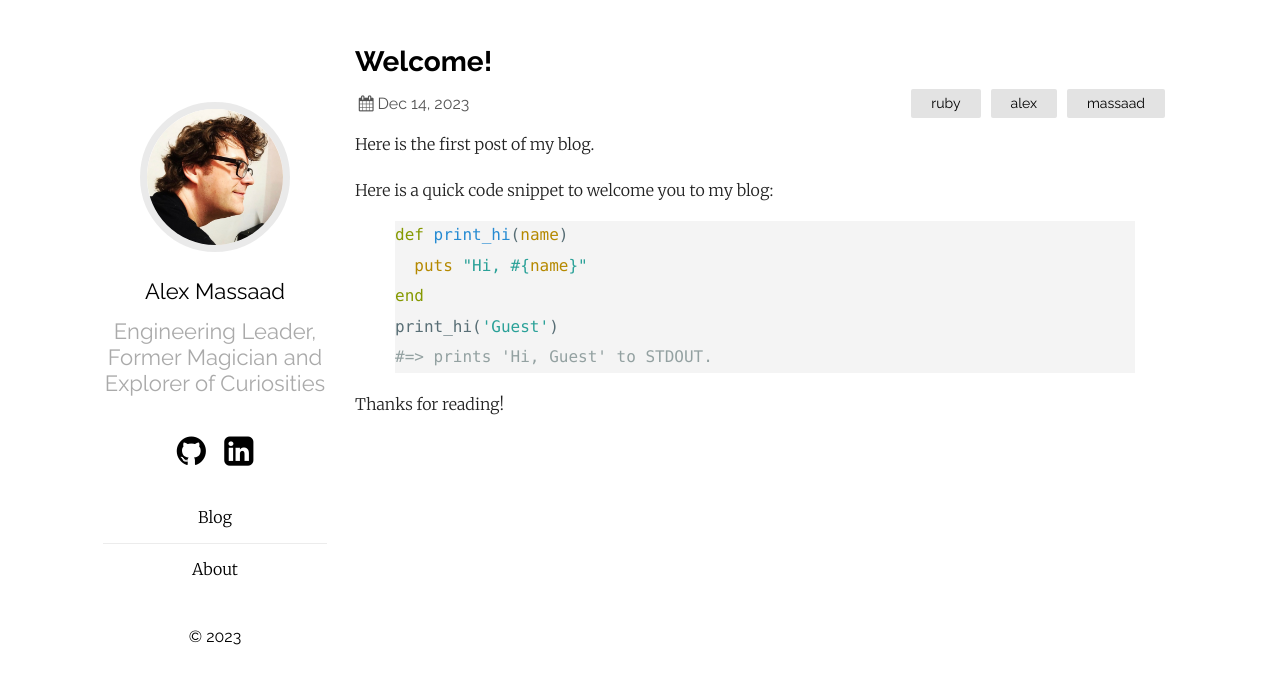
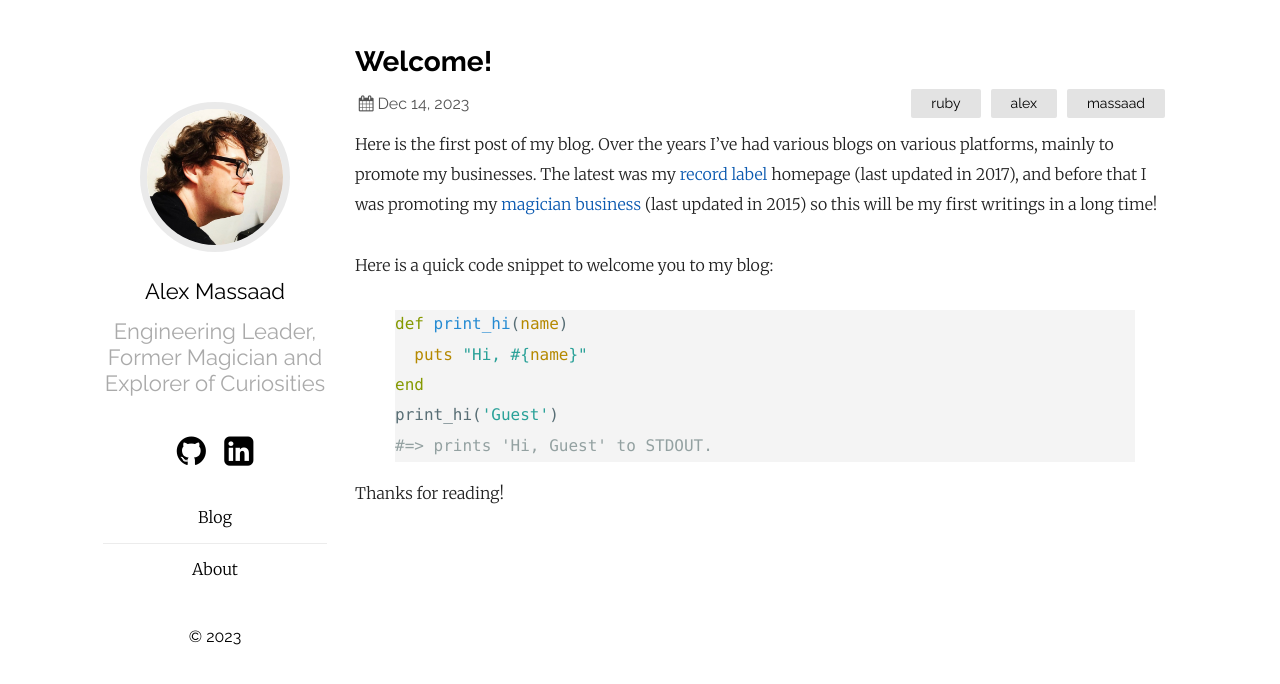
Before and after one commit to amassaad/personal_blog, a Jekyll site: the page built from _posts/2023-12-14-welcome.markdown, in a window 1280 px wide. Shown: the top 684 px of the page. Built offline with Jekyll 4.4.1, drawn with Linux system fonts in a browser that asks for light colours.

Commit message:
Add blog about scraping data using Ruby

```diff
--- a/Gemfile
+++ b/Gemfile
@@ -11,7 +11,6 @@
 # This is the default theme for new Jekyll sites. You may change this to anything you like.
 # gem "minima", "~> 2.5"
 gem "plainwhite"
-gem "jekyll-seo-tag"
 gem "jekyll-sitemap"
 # If you want to use GitHub Pages, remove the "gem "jekyll"" above and
 # uncomment the line below. To upgrade, run `bundle update github-pages`.
--- a/_config.yml
+++ b/_config.yml
@@ -21,10 +21,10 @@
 title: Alex Massaad | Blog of various wonders
 email: alexander@alexthegreat.ca
 description: >- # this means to ignore newlines until "baseurl:"
-  The personal blog of Alexander Massaad. I write about various topics that
-  interest me, including programming, technology, and philosophy.
+  The blog of Alexander Massaad. I write about various topics including ruby code, software/hardware hacks,
+  side projects, and whatever else I find interesting.
 baseurl: "" # the subpath of your site, e.g. /blog
-url: "https://massaad.ca" # the base hostname & protocol for your site, e.g. http://example.com
+url: "https://www.massaad.ca" # the base hostname & protocol for your site, e.g. http://example.com
 
 
 # Build settings
@@ -32,7 +32,8 @@
 plugins:
   - jekyll-feed
   - jekyll-sitemap
-  - jekyll-seo-tag
+
+show_excerpts: true
 
 plainwhite:
   name: Alex Massaad
@@ -47,7 +48,6 @@
   # disqus_shortname: alexthegreat
   analytics_id: "G-Z6M25BDZFK"
   sitemap: true
-  show_excerpts: true
   navigation:
     - title: Blog
       url: /
--- a/_includes/head.html
+++ b/_includes/head.html
@@ -8,3 +8,5 @@
 {% if site.plainwhite.dark_mode %}
 <script type="text/javascript" src="{{ "/assets/js/darkmode.js" | relative_url }}"></script>
 {% endif %}
+<link type="image/png" sizes="16x16" rel="icon" href="/assets/img/magic-16.png">
+<link type="image/png" sizes="96x96" rel="icon" href="/assets/img/magic-96.png">
--- a/_posts/2023-12-14-welcome.markdown
+++ b/_posts/2023-12-14-welcome.markdown
@@ -4,7 +4,7 @@
 date:   2023-12-14 15:30:51 -0500
 categories: ruby alex massaad
 ---
-Here is the first post of my blog.
+Here is the first post of my blog. Over the years I've had various blogs on various platforms, mainly to promote my businesses. The latest was my [record label](https://atam.ca/blogs/atam-productions) homepage (last updated in 2017), and before that I was promoting my [magician business](https://www.alexthegreat.ca/blogs/ottawa-magic-news) (last updated in 2015) so this will be my first writings in a long time!
 
 Here is a quick code snippet to welcome you to my blog:
 {% highlight ruby %}
--- a/_sass/plain.scss
+++ b/_sass/plain.scss
@@ -74,6 +74,35 @@
     border: 7px solid rgba(51, 49, 54, 0.1);
     border-radius: 50%!important;
   }
+
+  .feed-subscribe {
+    display: flex;
+    justify-content: center;
+  }
+
+  .plain-button {
+    display: inline-block;
+    outline: 0;
+    border: 0;
+    cursor: pointer;
+    border-radius: 8px;
+    padding: 10px 20px 11px;
+    font-size: 16px;
+    font-weight: 700;
+    line-height: 1;
+    transition: transform 200ms,background 200ms;
+    background: transparent;
+    color: #000000;
+    box-shadow: 0 0 0 3px #000000 inset;
+    a {
+      text-decoration: none;
+      color: black;
+    }
+    :hover{
+        transform: translateY(-2px);
+    }
+  }
+
   .content {
     @media screen and (min-width: $mobileW + 1) {
       max-width: calc(100% - #{$leftWidth});
@@ -255,6 +284,7 @@
   line-height: 1.9em;
   p {
     margin-top: 10px;
+    margin-bottom: 30px;
   }
   a {
     color: $linkColor;
--- a/about.markdown
+++ b/about.markdown
@@ -4,6 +4,6 @@
 permalink: /about/
 ---
 
-I have spent over a decade building and leading engineering teams at Shopify, a journey that has progressed my career from a Software Developer to an Engineering Manager. During this period, I built dozens of web apps and managed remote engineering teams, playing a pivotal role in expanding the engineering capabilities across multiple projects.
+I spent over a decade building and leading engineering teams at Shopify, a journey that progressed my career from Software Developer to an Engineering Manager. During this period, I built dozens of web apps and managed remote engineering teams, playing a pivotal role in expanding the engineering capabilities across multiple projects.
 
 I specialize in Ruby, Rails, Python, and Go, providing me with a robust foundation in distributed cloud applications. As an Engineering Manager, I have successfully led and mentored remote teams, enhancing both individual and collective performance. My leadership approach emphasizes mentorship and targeted skill development, aiming to maximize the efficiency of my team.
```
Also changed, not shown: _layouts/home.html (+4 -3 lines), _posts/2023-12-15-scraping-it-together.markdown (added, +316 -0 lines), Gemfile.lock, assets/img/divide_responsabilties.png (added), assets/img/magic-16.png (added), assets/img/magic-96.png (added), assets/img/overwhelming_leads.png (added).
